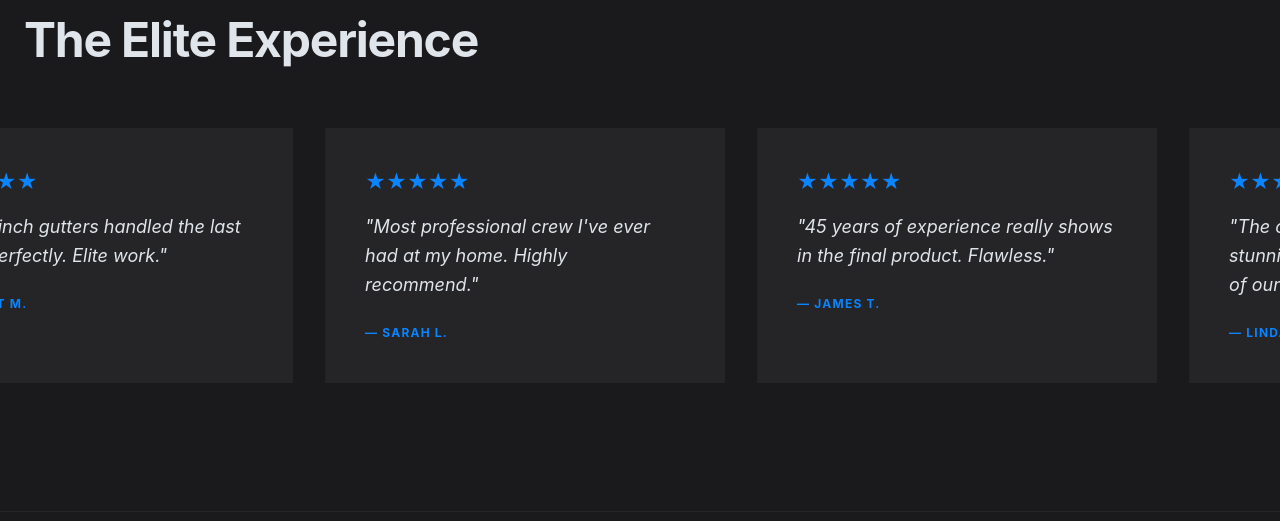
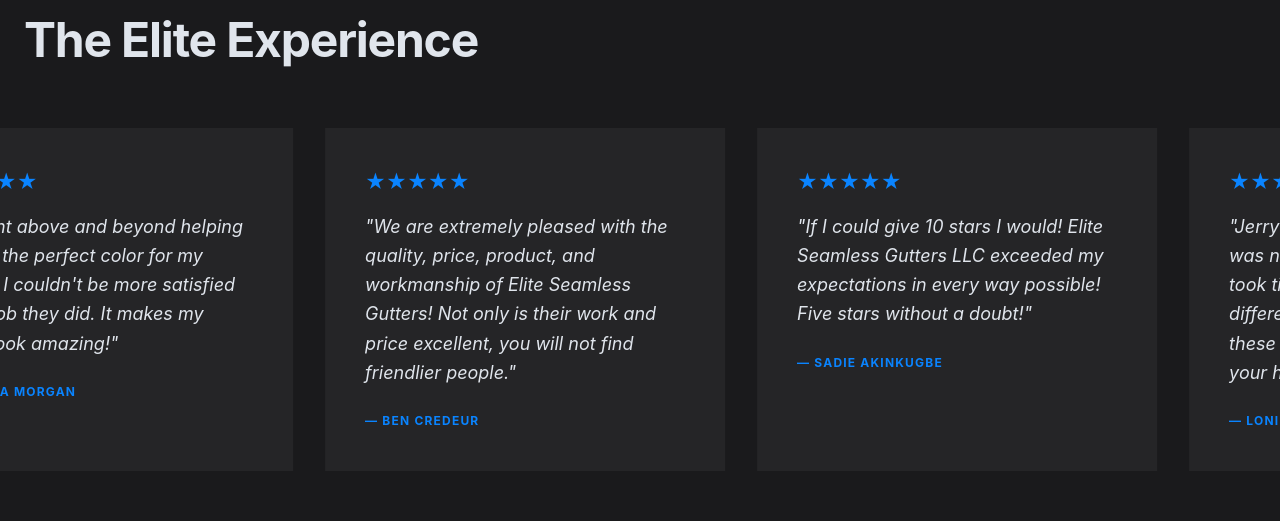
Before and after one commit to Founditmarketing/elite-seamless-gutters-llc, a React (Vite) app: page / in a window 1280 px wide. Shown: the part 2840-3361 px from the top of the page. Built offline with nearby package versions, Linux system fonts and the light colour scheme.

Commit message:
Replace placeholder reviews with real 5-star customer reviews

```diff
--- a/src/pages/Home.tsx
+++ b/src/pages/Home.tsx
@@ -194,14 +194,20 @@
           <h2 className="text-4xl md:text-5xl font-bold">The Elite Experience</h2>
         </div>
 
+        {(() => {
+          const reviews = [
+            { name: "Shonda Morgan", text: "He went above and beyond helping me find the perfect color for my gutters. I couldn't be more satisfied by the job they did. It makes my house look amazing!" },
+            { name: "Ben Credeur", text: "We are extremely pleased with the quality, price, product, and workmanship of Elite Seamless Gutters! Not only is their work and price excellent, you will not find friendlier people." },
+            { name: "Sadie Akinkugbe", text: "If I could give 10 stars I would! Elite Seamless Gutters LLC exceeded my expectations in every way possible! Five stars without a doubt!" },
+            { name: "Loni Jean Harding", text: "Jerry Morgan made me feel like I was not only a priority, but he also took time to educate me on the differences and importance that these gutters have on maintaining your home." },
+            { name: "Jared Welch", text: "Great guys, great company. They charged what they quoted unlike some contractors. Excellent work, very honest guys. Highly recommend!" },
+            { name: "Chad Luke", text: "Jerry was very responsive. Color was matched perfectly. Installation was done quickly, without any issues, with all mess cleaned up!" },
+            { name: "Jarrod Antley", text: "They were Prompt, Honest, Trustworthy and Transparent. I am a VERY SATISFIED CUSTOMER and will recommend them to anyone needing gutters!" },
+            { name: "Jason Perrotti", text: "Great company, ran by a stand up guy. Jerry will treat you right." },
+          ];
+          return (
             <div className="flex space-x-8 animate-marquee whitespace-nowrap">
-          {[
-            { name: "Robert M.", text: "The 7-inch gutters handled the last storm perfectly. Elite work." },
-            { name: "Sarah L.", text: "Most professional crew I've ever had at my home. Highly recommend." },
-            { name: "James T.", text: "45 years of experience really shows in the final product. Flawless." },
-            { name: "Linda K.", text: "The copper metallic color is stunning. It changed the whole look of our house." },
-            { name: "Michael P.", text: "Fast, clean, and the gutter guards are a game changer. No more ladders!" }
-          ].map((review, i) => (
+              {reviews.map((review, i) => (
                 <div key={i} className="inline-block p-10 bg-white/5 liquid-shield min-w-[400px]">
                   <div className="flex text-azure mb-4">
                     {[1, 2, 3, 4, 5].map(s => <span key={s} className="text-xl">★</span>)}
@@ -210,14 +216,7 @@
                   <p className="text-azure font-bold uppercase tracking-widest text-xs">— {review.name}</p>
                 </div>
               ))}
-          {/* Duplicate for seamless loop */}
-          {[
-            { name: "Robert M.", text: "The 7-inch gutters handled the last storm perfectly. Elite work." },
-            { name: "Sarah L.", text: "Most professional crew I've ever had at my home. Highly recommend." },
-            { name: "James T.", text: "45 years of experience really shows in the final product. Flawless." },
-            { name: "Linda K.", text: "The copper metallic color is stunning. It changed the whole look of our house." },
-            { name: "Michael P.", text: "Fast, clean, and the gutter guards are a game changer. No more ladders!" }
-          ].map((review, i) => (
+              {reviews.map((review, i) => (
                 <div key={`dup-${i}`} className="inline-block p-10 bg-white/5 liquid-shield min-w-[400px]">
                   <div className="flex text-azure mb-4">
                     {[1, 2, 3, 4, 5].map(s => <span key={s} className="text-xl">★</span>)}
@@ -227,6 +226,8 @@
                 </div>
               ))}
             </div>
+          );
+        })()}
       </section>
 
       {/* Gallery Preview */}
```
Lines whose indentation alone changed are shown as unchanged.
